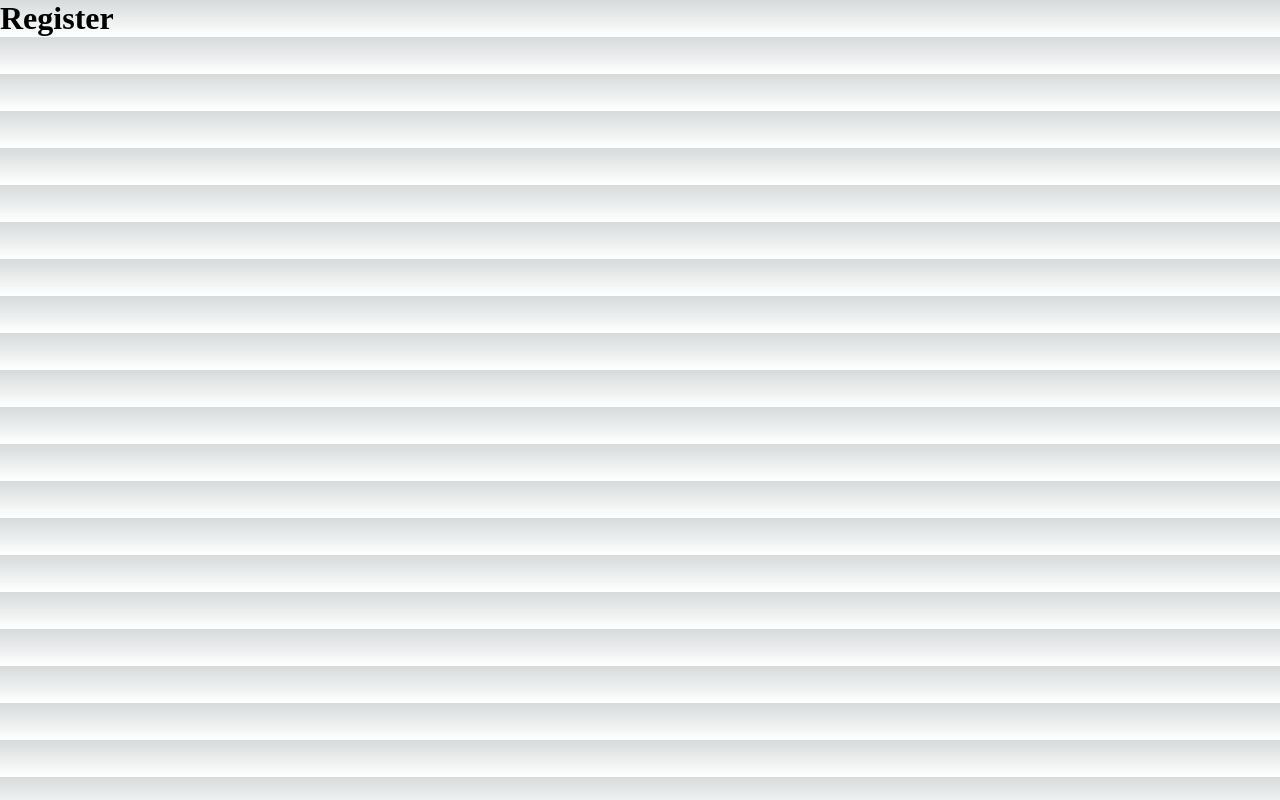
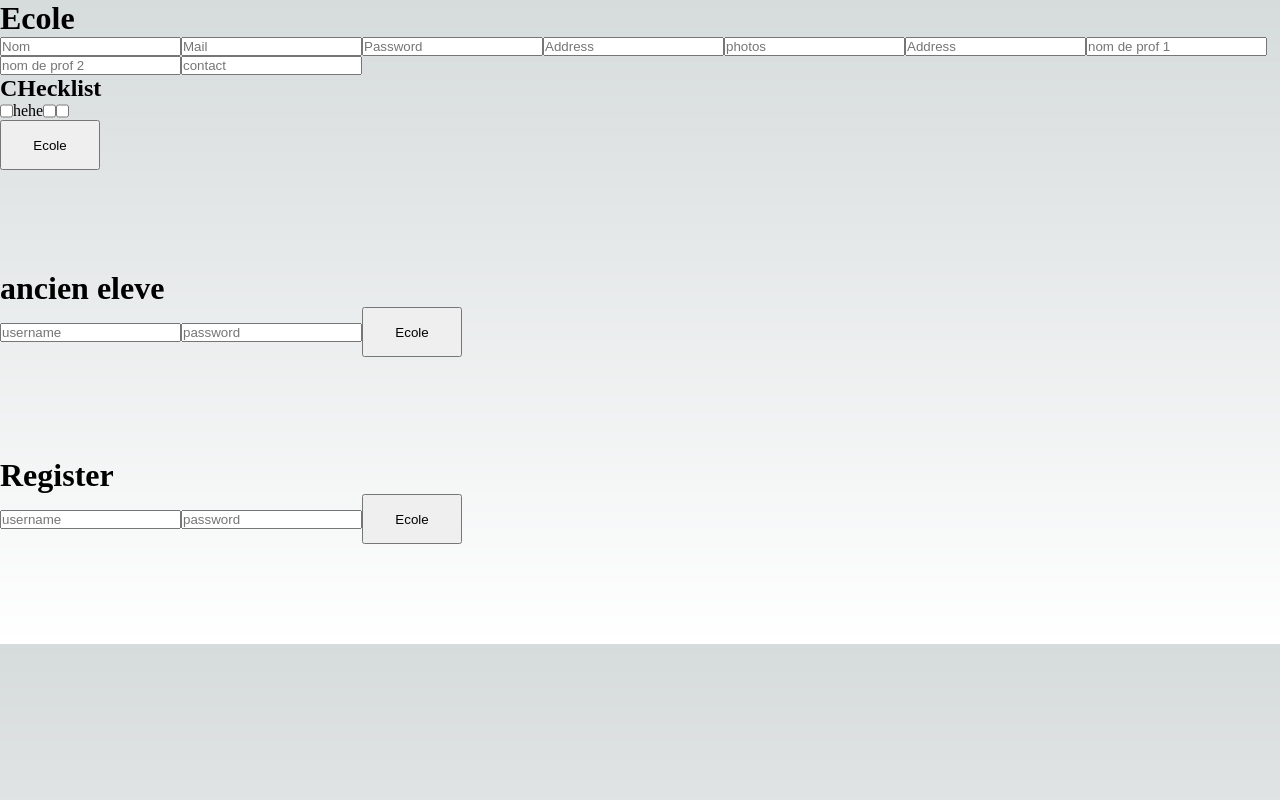
Before and after one commit to Matsuel/Projet_DevB2, a Next.js app in the folder auto-ecole/: page /register in a window 1280 px wide. Built offline with nearby package versions, Linux system fonts and the light colour scheme.

Commit message:
working on register page

```diff
--- a/auto-ecole/src/pages/login.tsx
+++ b/auto-ecole/src/pages/login.tsx
@@ -1,5 +1,6 @@
 import React from 'react';
 import Head from 'next/head';
+import styles from '@/styles/Login.module.css';
 
 const Login: React.FC = () => {
   return (
@@ -9,6 +10,9 @@ const Login: React.FC = () => {
       </Head>
       <main>
         <h1>login</h1>
+        <input placeholder='username'/>
+        <input placeholder='password'/>
+        <button className={styles.button_login}/>
       </main>
     </div>
   );
--- a/auto-ecole/src/pages/register.tsx
+++ b/auto-ecole/src/pages/register.tsx
@@ -1,5 +1,6 @@
 import React from 'react';
 import Head from 'next/head';
+import styles from '@/styles/Register.module.css';
 
 const Register: React.FC = () => {
   return (
@@ -8,7 +9,45 @@ const Register: React.FC = () => {
         <title>Register</title>
       </Head>
       <main>
-        <h1>Register</h1>
+        <div className={styles.oui}>
+            <div className={styles.oui3}>
+                <h1>Ecole</h1>
+                <input placeholder='Nom'/>
+                <input placeholder='Mail'/>
+                <input placeholder='Password'/>
+                <input placeholder='Address'/>
+                <input placeholder='photos'/>
+                <input placeholder='Address'/>
+                <input placeholder='nom de prof 1'/>
+                <input placeholder='nom de prof 2'/>
+                <input placeholder='contact'/>
+                <div className={styles.oui2}>
+                    <h2>CHecklist</h2>
+                    <div className={styles.oui4}>
+                      <input type="checkbox" />
+                      <p>hehe</p>
+                      <input type="checkbox" />
+                      <input type="checkbox" />
+                    </div>
+
+
+                </div>
+
+                <button className={styles.button_register}>Ecole</button>
+            </div>
+            <div className={styles.oui3}>
+                <h1>ancien eleve</h1>
+                <input placeholder='username'/>
+                <input placeholder='password'/>
+                <button className={styles.button_register}>Ecole</button>
+            </div>
+            <div className={styles.oui3}>
+                <h1>Register</h1>
+                <input placeholder='username'/>
+                <input placeholder='password'/>
+                <button className={styles.button_register}>Ecole</button>
+            </div>
+        </div>
       </main>
     </div>
   );
--- /dev/null
+++ b/auto-ecole/src/styles/Login.module.css
@@ -0,0 +1,4 @@
+.button_login{
+    width: 1000px;
+    height: 500px;
+}
--- /dev/null
+++ b/auto-ecole/src/styles/Register.module.css
@@ -0,0 +1,20 @@
+.button_register{
+    width: 100px;
+    height: 50px;
+};
+
+.oui{
+    flex-direction: column;
+}
+
+.oui2{
+    flex-direction: column;
+}
+
+.oui3{
+    margin-bottom: 100px;
+}
+
+.oui4{
+    display: flex;
+}
```
